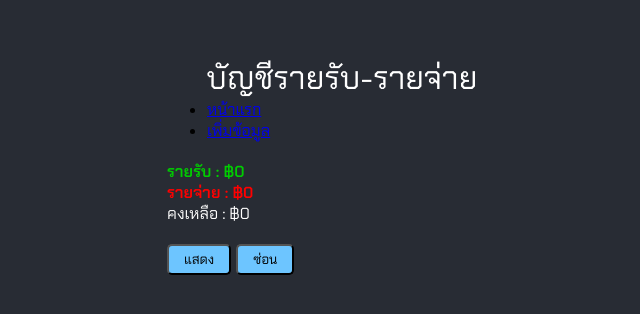
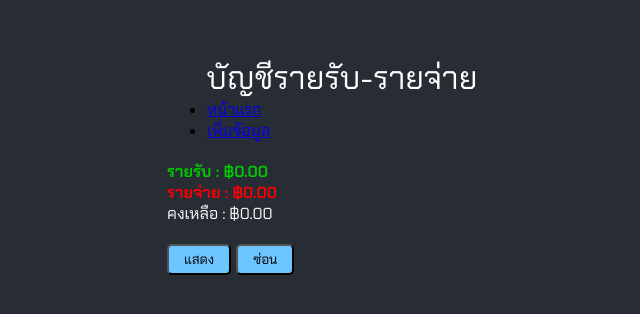
Before and after one commit to kanisornteen/Practice-React, a React (Create React App) app in the folder MyApplication/react-basic/: page / in a window 1280 px wide. Shown: the part 234-548 px from the top of the page, without its empty margins (298-938 px from the left). Built offline with nearby package versions, Linux system fonts and the light colour scheme.

Commit message:
Update formatNumber

```diff
--- a/MyApplication/react-basic/src/App.js
+++ b/MyApplication/react-basic/src/App.js
@@ -29,8 +29,8 @@ function App() {
     const dataAmount = item.map(element=>element.amount)
     const income = dataAmount.filter(element=>element>0).reduce((total, element)=>total+=element,0)
     const expense = (dataAmount.filter(element=>element<0).reduce((total, element)=>total+=element,0))*-1
-    setIncomeReport(income)
-    setExpenseReport(expense)
+    setIncomeReport(income.toFixed(2))
+    setExpenseReport(expense.toFixed(2))
   },[item, incomeReport, expenseReport])
 
   //reducer state อ่านได้ที่โฟลเดอร์ How to Create React and Learn React - 21-22
--- a/MyApplication/react-basic/src/component/Items.js
+++ b/MyApplication/react-basic/src/component/Items.js
@@ -6,9 +6,13 @@ const Items = (props)=> { // จะเขียนแบบนี้ก็ได
     const {title, amount} = props
     const status = amount < 0 ? "expense" : "income"
     const symbol = amount < 0 ? "-" : "+"
+
+    const formatNumber=(num)=> {
+        return num.toString().replace(/(\d)(?=(\d{3})+(?!\d))/g, '$1,')
+    }
     return (
         <>
-            <li>{title} <span className={status}>{symbol}{Math.abs(amount)}</span></li>
+            <li>{title} <span className={status}>{symbol}{formatNumber((Math.abs(amount)).toFixed(2))}</span></li>
         </>
     );
 }
--- a/MyApplication/react-basic/src/component/Report.js
+++ b/MyApplication/react-basic/src/component/Report.js
@@ -4,12 +4,14 @@ import './Report.css'
 
 const Report = ()=> {
     const {income, expense} = useContext(DataContext)
-
+    const formatNumber=(num)=> {
+        return num.toString().replace(/(\d)(?=(\d{3})+(?!\d))/g, '$1,')
+    }
     return (
         <div className="report-box">
-            <p className="income">รายรับ : ฿{income}</p>
-            <p className="expense">รายจ่าย : ฿{expense}</p>
-            <p>คงเหลือ : ฿{income-expense}</p>
+            <p className="income">รายรับ : ฿{formatNumber(income)}</p>
+            <p className="expense">รายจ่าย : ฿{formatNumber(expense)}</p>
+            <p>คงเหลือ : ฿{formatNumber((income-expense).toFixed(2))}</p>
         </div>
     );
 }
```
